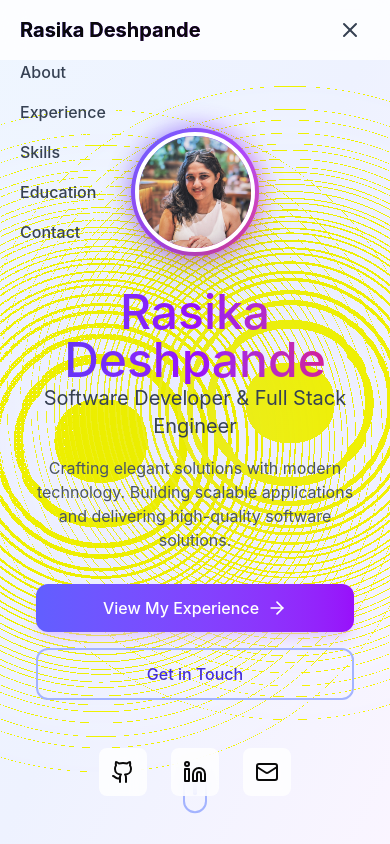
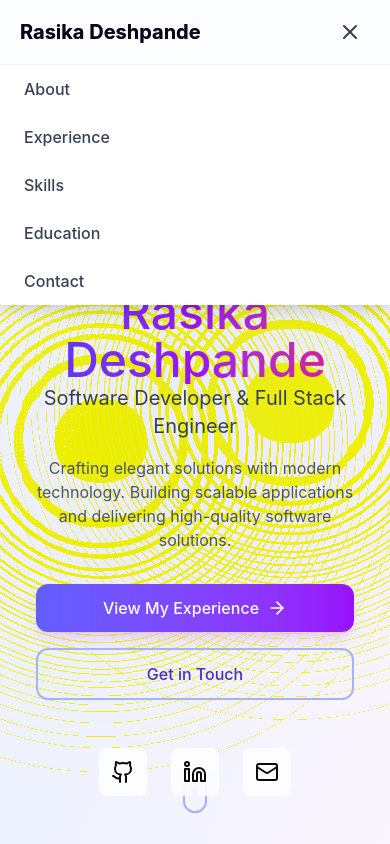
Before and after one commit to rasikadeshpande24/rasika-deshpande-portfolio, a Next.js app: page / in a window 390 px wide. Both pictures are taken after a click on the button 350 px from the left and 30 px from the top of the page. Shown: the top 844 px of the page. Built offline with nearby package versions, Linux system fonts and the light colour scheme.

Commit message:
fix header in mobile device

```diff
--- a/app/components/Footer.tsx
+++ b/app/components/Footer.tsx
@@ -26,6 +26,7 @@ export function Footer() {
     { label: "About", id: "about" },
     { label: "Experience", id: "experience" },
     { label: "Skills", id: "skills" },
+    { label: "Education", id: "education" },
     { label: "Contact", id: "contact" },
   ];
 
--- a/app/components/Header.tsx
+++ b/app/components/Header.tsx
@@ -16,10 +16,19 @@ export function Header() {
 
   const scrollToSection = (id: string) => {
     const element = document.getElementById(id);
-    if (element) {
-      element.scrollIntoView({ behavior: "smooth" });
+    const header = document.querySelector("header");
+
+    if (!element || !header) return;
+
+    const headerHeight = header.offsetHeight;
+    const elementTop = element.getBoundingClientRect().top + window.scrollY;
+
+    window.scrollTo({
+      top: elementTop - headerHeight,
+      behavior: "smooth",
+    });
+
     setIsMenuOpen(false);
-    }
   };
 
   const navItems = [
@@ -34,7 +43,7 @@ export function Header() {
     <motion.header
       initial={{ y: -100 }}
       animate={{ y: 0 }}
-      className={`fixed top-0 left-0 right-0 z-50 h-15 transition-all duration-300 ${
+      className={`fixed top-0 left-0 right-0 z-50 h-16 transition-all duration-300 ${
         scrolled
           ? "bg-white/95 backdrop-blur-lg shadow-sm"
           : "bg-white/80 backdrop-blur-md"
@@ -81,28 +90,30 @@ export function Header() {
         {/* Mobile Navigation */}
         <AnimatePresence>
           {isMenuOpen && (
-            <motion.ul
-              initial={{ opacity: 0, height: 0 }}
-              animate={{ opacity: 1, height: "auto" }}
-              exit={{ opacity: 0, height: 0 }}
-              className="md:hidden pt-4 pb-2 space-y-4 overflow-hidden"
+            <motion.div
+              initial={{ opacity: 0, y: -10 }}
+              animate={{ opacity: 1, y: 0 }}
+              exit={{ opacity: 0, y: -10 }}
+              className="md:hidden absolute top-full left-0 right-0 bg-white shadow-lg border-t border-gray-100"
             >
+              <ul className="flex flex-col py-4">
                 {navItems.map((item, index) => (
                   <motion.li
                     key={item.id}
                     initial={{ opacity: 0, x: -20 }}
                     animate={{ opacity: 1, x: 0 }}
-                  transition={{ delay: index * 0.1 }}
+                    transition={{ delay: index * 0.08 }}
                   >
                     <button
                       onClick={() => scrollToSection(item.id)}
-                    className="block w-full text-left text-gray-700 hover:text-indigo-600 transition-colors"
+                      className="w-full text-left px-6 py-3 text-gray-700 hover:text-indigo-600 hover:bg-gray-50 transition-colors"
                     >
                       {item.label}
                     </button>
                   </motion.li>
                 ))}
-            </motion.ul>
+              </ul>
+            </motion.div>
           )}
         </AnimatePresence>
       </nav>
```
Lines whose indentation alone changed are shown as unchanged.
